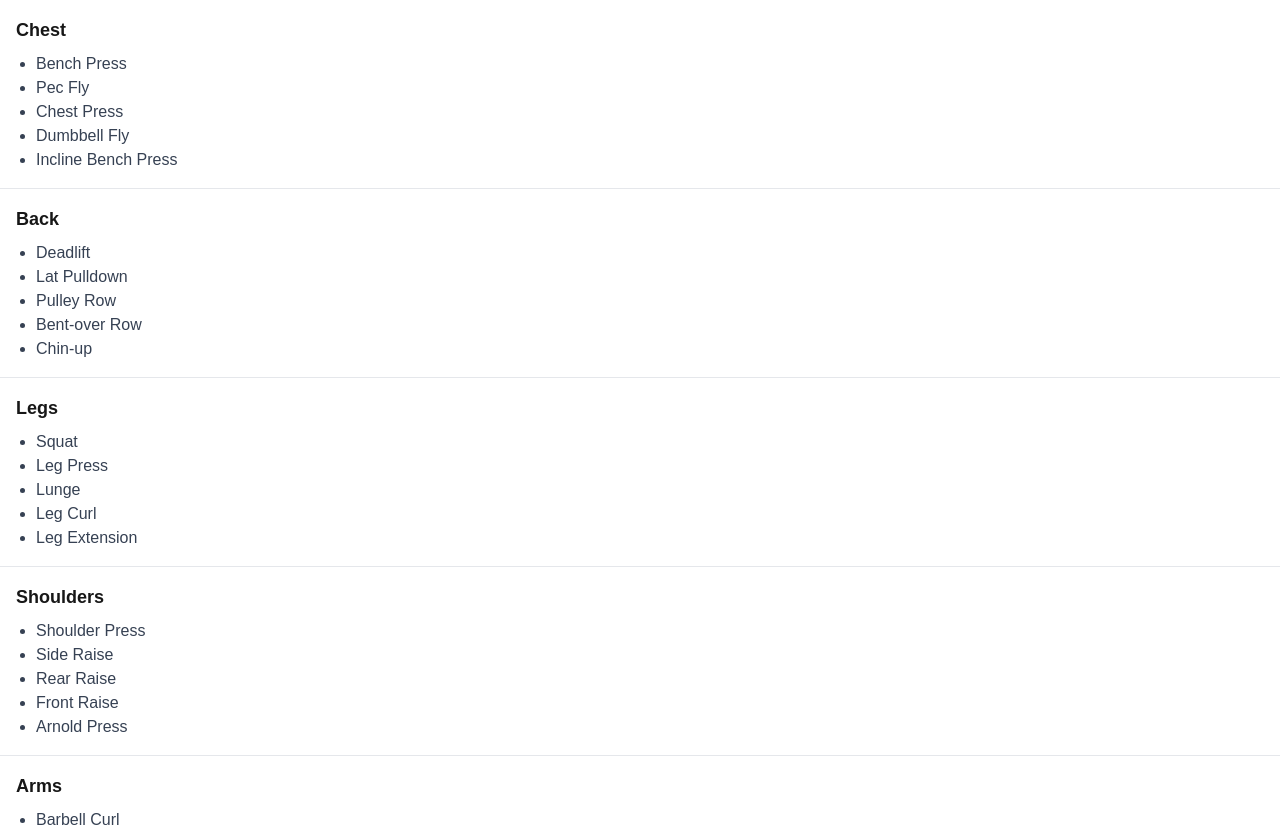
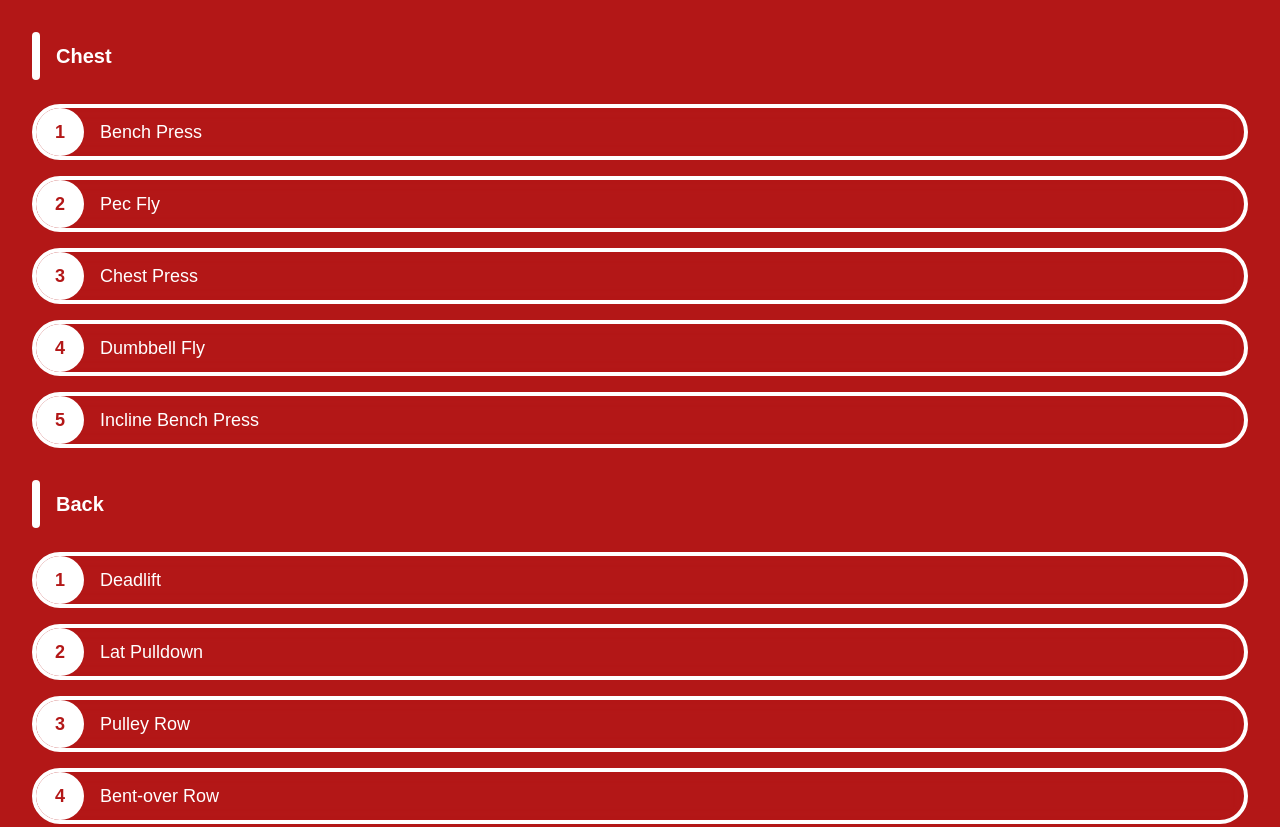
Before and after one commit to X13467980/watnow-SpringProject2025-frontend, a Next.js app: page /training in a window 1280 px wide. Shown: the top 827 px of the page. Built offline with nearby package versions, Linux system fonts and the light colour scheme.

Commit message:
fix 見た目をfigmaに近づけました

```diff
--- a/src/feature/Training/MuscleGroupsAccordion.tsx
+++ b/src/feature/Training/MuscleGroupsAccordion.tsx
@@ -1,22 +1,33 @@
-'use client';
-import React from 'react';
-import { useMuscleGroups } from './useMuscleGroups';
+"use client"
+import { useMuscleGroups } from "./useMuscleGroups"
 
 const MuscleGroupsAccordion = () => {
-  const groups = useMuscleGroups();
+  const groups = useMuscleGroups()
+
   return (
-    <div>
-      {groups.map((group, index) => (
-        <div key={index} className="border-b border-gray-200 p-4">
-          <h2 className="text-lg font-semibold">{group.name}</h2>
-          <ul className="list-disc pl-5 mt-2">
-            {group.exercises.map((exercise, idx) => (
-              <li key={idx} className="text-gray-700">{exercise}</li>
+    <div className="bg-[#B31717] min-h-screen p-8">
+      {groups.map((group, groupIndex) => (
+        <div key={groupIndex} className="mb-8">
+          <div className="flex items-center mb-6">
+            <div className="w-2 h-12 bg-white rounded-full mr-4"></div>
+            <h2 className="text-white text-xl font-bold">{group.name}</h2>
+          </div>
+          <div className="space-y-4">
+            {group.exercises.map((exercise, exerciseIndex) => (
+              <div
+                key={exerciseIndex}
+                className="flex items-center backdrop-blur-sm border-4 border-white rounded-full"
+              >
+                <div className="w-12 h-12 bg-white rounded-full flex items-center justify-center mr-4 flex-shrink-0">
+                  <span className="text-[#B31717] font-bold text-lg">{exerciseIndex + 1}</span>
+                </div>
+                <span className="text-white font-medium text-lg">{exercise}</span>
+              </div>
             ))}
-          </ul>
+          </div>
         </div>
       ))}
-    </div >
+    </div>
   )
 }
 
```
